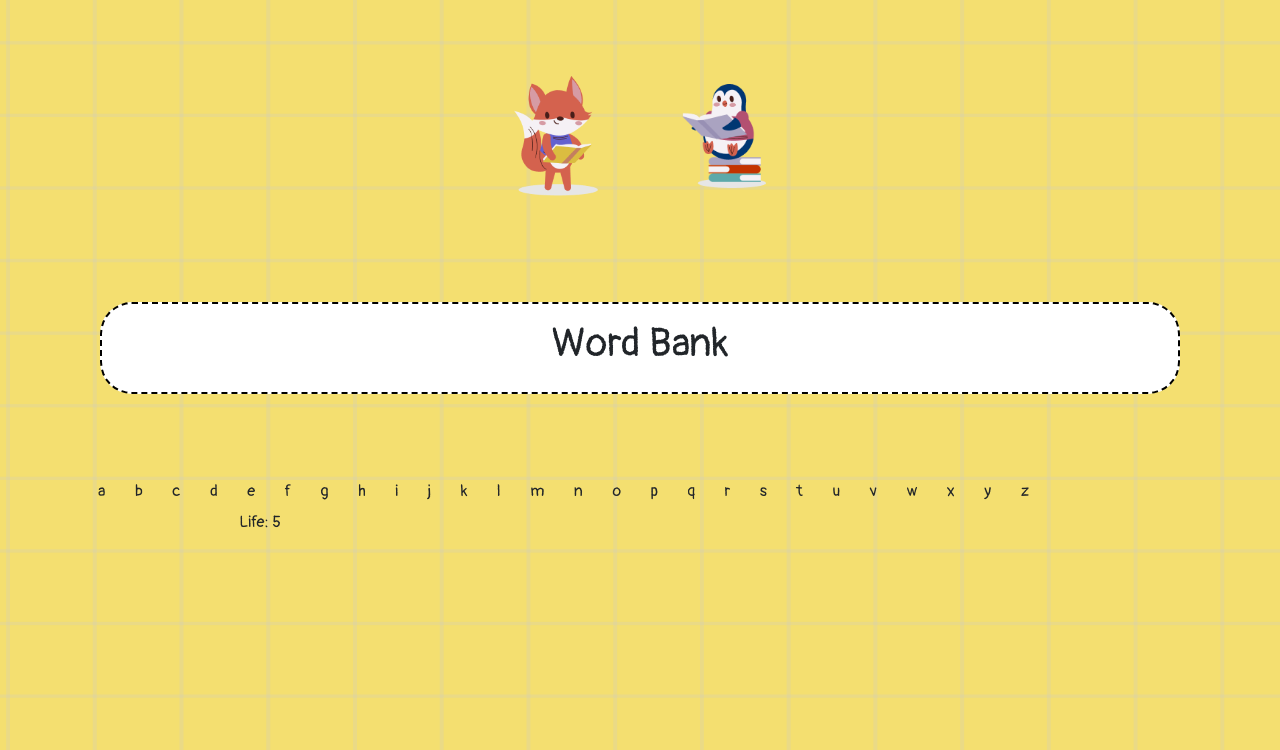
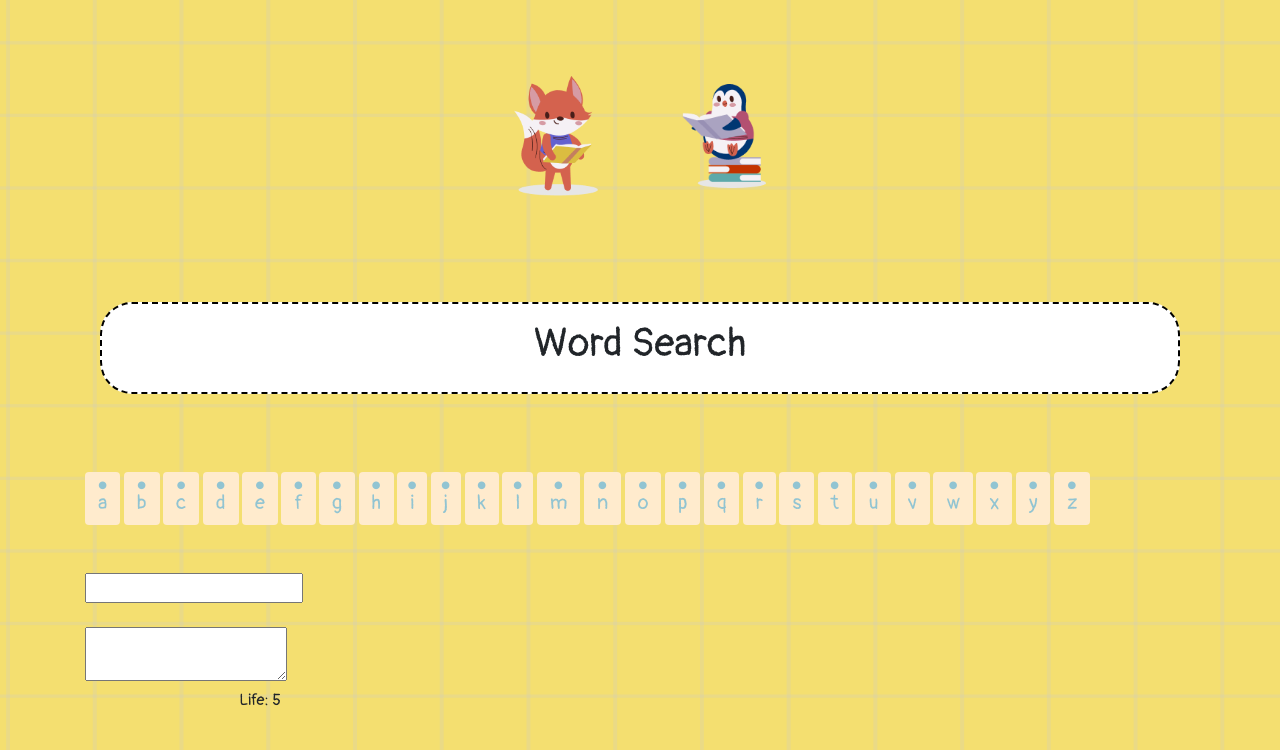
Before and after one commit to shrihan2008/176, a Flask app: page / in a window 1280 px wide. Shown: the top 750 px of the page. Run offline with Flask 3, Linux system fonts and the light colour scheme; some libraries are stand-ins or nearby versions.

Commit message:
Add files via upload

```diff
--- a/templates/index.html
+++ b/templates/index.html
@@ -41,7 +41,7 @@
             <div class="col-sm-12 col-md-12 col-lg-12 text-center mb-5" id="word_bank_container">
                 <div class="row">
                     <div class="col-sm-12 col-md-12 col-lg-12 text-center">
-                        <h1>Word Bank</h1>
+                        <h1>Word Search</h1>
                     </div>
                 </div>
                 <div class="row">
@@ -53,37 +53,117 @@
         </div>
         <div class="row-text-container">
             <div class="col-sm-4 text-center" id="letters"></div>
-            <button type="button" id="a" class="btn btn-outline-primary-clickable" style="button">a</button>
-            <button type="button" id="b" class="btn btn-outline-primary-clickable" style="button">b</button>
-            <button type="button" id="c" class="btn btn-outline-primary-clickable" style="button">c</button>
-            <button type="button" id="d" class="btn btn-outline-primary-clickable" style="button">d</button>
-            <button type="button" id="e" class="btn btn-outline-primary-clickable" style="button">e</button>
-            <button type="button" id="f" class="btn btn-outline-primary-clickable" style="button">f</button>
-            <button type="button" id="g" class="btn btn-outline-primary-clickable" style="button">g</button>
-            <button type="button" id="h" class="btn btn-outline-primary-clickable" style="button">h</button>
-            <button type="button" id="i" class="btn btn-outline-primary-clickable" style="button">i</button>
+            <button type="button" id="a" class="btn btn-outline-primary-clickable" style="text-emphasis: circle;
+            color: #91c4d2;
+            font-size: 20px;
+            background-color: blanchedalmond;" >a</button>
+            <button type="button" id="b" class="btn btn-outline-primary-clickable" style="text-emphasis: circle;
+            color: #91c4d2;
+            font-size: 20px;
+            background-color: blanchedalmond;">b</button>
+            <button type="button" id="c" class="btn btn-outline-primary-clickable" style="text-emphasis: circle;
+            color: #91c4d2;
+            font-size: 20px;
+            background-color: blanchedalmond;">c</button>
+            <button type="button" id="d" class="btn btn-outline-primary-clickable" style="text-emphasis: circle;
+            color: #91c4d2;
+            font-size: 20px;
+            background-color: blanchedalmond;">d</button>
+            <button type="button" id="e" class="btn btn-outline-primary-clickable" style="text-emphasis: circle;
+            color: #91c4d2;
+            font-size: 20px;
+            background-color: blanchedalmond;">e</button>
+            <button type="button" id="f" class="btn btn-outline-primary-clickable" style="text-emphasis: circle;
+            color: #91c4d2;
+            font-size: 20px;
+            background-color: blanchedalmond;">f</button>
+            <button type="button" id="g" class="btn btn-outline-primary-clickable" style="text-emphasis: circle;
+            color: #91c4d2;
+            font-size: 20px;
+            background-color: blanchedalmond;">g</button>
+            <button type="button" id="h" class="btn btn-outline-primary-clickable" style="text-emphasis: circle;
+            color: #91c4d2;
+            font-size: 20px;
+            background-color: blanchedalmond;">h</button>
+            <button type="button" id="i" class="btn btn-outline-primary-clickable" style="text-emphasis: circle;
+            color: #91c4d2;
+            font-size: 20px;
+            background-color: blanchedalmond;">i</button>
 
-            <button type="button" id="j" class="btn btn-outline-primary-clickable" style="button">j</button>
-            <button type="button" id="k" class="btn btn-outline-primary-clickable" style="button">k</button>
-            <button type="button" id="l" class="btn btn-outline-primary-clickable" style="button">l</button>
-            <button type="button" id="m" class="btn btn-outline-primary-clickable" style="button">m</button>
-            <button type="button" id="n" class="btn btn-outline-primary-clickable" style="button">n</button>
-            <button type="button" id="o" class="btn btn-outline-primary-clickable" style="button">o</button>
-            <button type="button" id="p" class="btn btn-outline-primary-clickable" style="button">p</button>
+            <button type="button" id="j" class="btn btn-outline-primary-clickable" style="text-emphasis: circle;
+            color: #91c4d2;
+            font-size: 20px;
+            background-color: blanchedalmond;">j</button>
+            <button type="button" id="k" class="btn btn-outline-primary-clickable" style="text-emphasis: circle;
+            color: #91c4d2;
+            font-size: 20px;
+            background-color: blanchedalmond;">k</button>
+            <button type="button" id="l" class="btn btn-outline-primary-clickable" style="text-emphasis: circle;
+            color: #91c4d2;
+            font-size: 20px;
+            background-color: blanchedalmond;">l</button>
+            <button type="button" id="m" class="btn btn-outline-primary-clickable" style="text-emphasis: circle;
+            color: #91c4d2;
+            font-size: 20px;
+            background-color: blanchedalmond;">m</button>
+            <button type="button" id="n" class="btn btn-outline-primary-clickable" style="text-emphasis: circle;
+            color: #91c4d2;
+            font-size: 20px;
+            background-color: blanchedalmond;">n</button>
+            <button type="button" id="o" class="btn btn-outline-primary-clickable" style="text-emphasis: circle;
+            color: #91c4d2;
+            font-size: 20px;
+            background-color: blanchedalmond;">o</button>
+            <button type="button" id="p" class="btn btn-outline-primary-clickable" style="text-emphasis: circle;
+            color: #91c4d2;
+            font-size: 20px;
+            background-color: blanchedalmond;">p</button>
 
-            <button type="button" id="q" class="btn btn-outline-primary-clickable" style="button">q</button>
-            <button type="button" id="r" class="btn btn-outline-primary-clickable" style="button">r</button>
-            <button type="button" id="s" class="btn btn-outline-primary-clickable" style="button">s</button>
-            <button type="button" id="t" class="btn btn-outline-primary-clickable" style="button">t</button>
-            <button type="button" id="u" class="btn btn-outline-primary-clickable" style="button">u</button>
-            <button type="button" id="v" class="btn btn-outline-primary-clickable" style="button">v</button>
-            <button type="button" id="w" class="btn btn-outline-primary-clickable" style="button">w</button>
-            <button type="button" id="w" class="btn btn-outline-primary-clickable" style="button">x</button>
-            <button type="button" id="x" class="btn btn-outline-primary-clickable"style="button">y</button>
+            <button type="button" id="q" class="btn btn-outline-primary-clickable" style="text-emphasis: circle;
+            color: #91c4d2;
+            font-size: 20px;
+            background-color: blanchedalmond;">q</button>
+            <button type="button" id="r" class="btn btn-outline-primary-clickable" style="text-emphasis: circle;
+            color: #91c4d2;
+            font-size: 20px;
+            background-color: blanchedalmond;">r</button>
+            <button type="button" id="s" class="btn btn-outline-primary-clickable" style="text-emphasis: circle;
+            color: #91c4d2;
+            font-size: 20px;
+            background-color: blanchedalmond;">s</button>
+            <button type="button" id="t" class="btn btn-outline-primary-clickable" style="text-emphasis: circle;
+            color: #91c4d2;
+            font-size: 20px;
+            background-color: blanchedalmond;">t</button>
+            <button type="button" id="u" class="btn btn-outline-primary-clickable" style="text-emphasis: circle;
+            color: #91c4d2;
+            font-size: 20px;
+            background-color: blanchedalmond;">u</button>
+            <button type="button" id="v" class="btn btn-outline-primary-clickable" style="text-emphasis: circle;
+            color: #91c4d2;
+            font-size: 20px;
+            background-color: blanchedalmond;">v</button>
+            <button type="button" id="w" class="btn btn-outline-primary-clickable" style="text-emphasis: circle;
+            color: #91c4d2;
+            font-size: 20px;
+            background-color: blanchedalmond;">w</button>
+            <button type="button" id="w" class="btn btn-outline-primary-clickable" style="text-emphasis: circle;
+            color: #91c4d2;
+            font-size: 20px;
+            background-color: blanchedalmond;">x</button>
+            <button type="button" id="x" class="btn btn-outline-primary-clickable" style="text-emphasis: circle;
+            color: #91c4d2;
+            font-size: 20px;
+            background-color: blanchedalmond;">y</button>
 
-            <button type="button" id="z" class="btn btn-outline-primary-clickable" style="button">z</button>
+            <button type="button" id="z" class="btn btn-outline-primary-clickable" style="text-emphasis: circle;
+            color: #91c4d2;
+            font-size: 20px;
+            background-color: blanchedalmond;">z</button>
         </div>
-
+<br><br>
+        <input type="text"><br><br>
+        <textarea height="200" width="200"></textarea>
         <div class="row text-center">
             <div class="col-sm-4 text-center">
                 <span>Life:</span>
```
